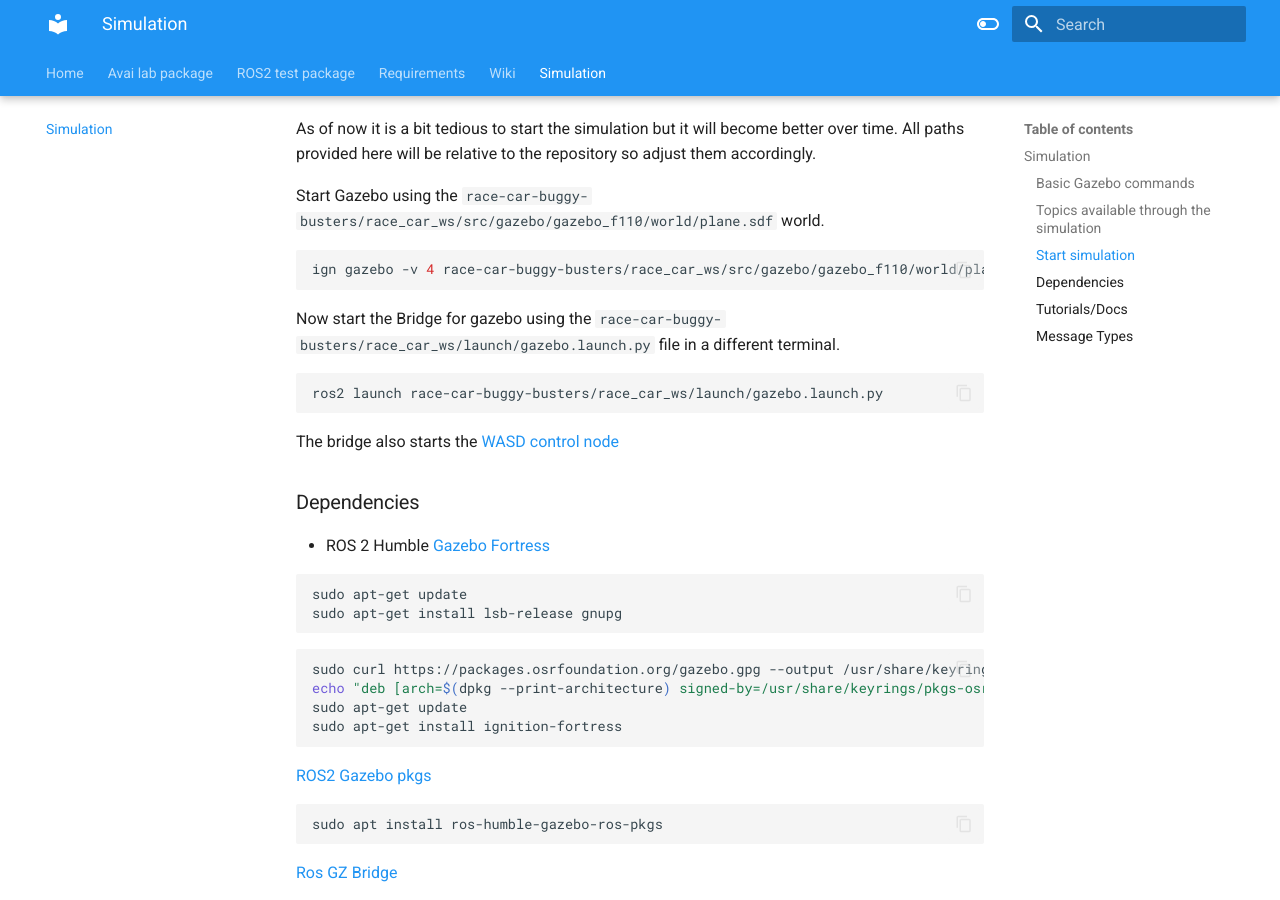
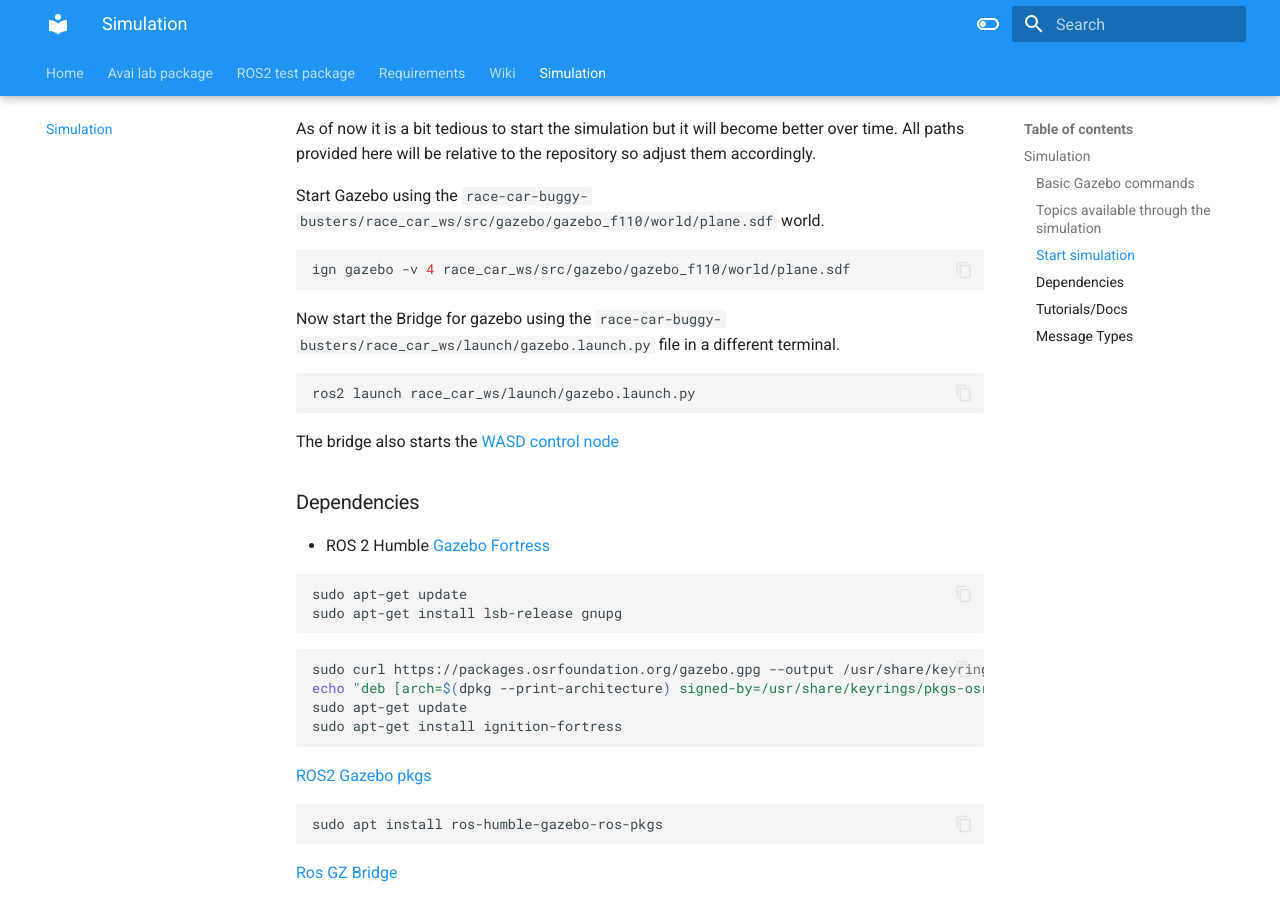
Before and after one commit to VicenteMoraes/race-car-buggy-busters, an MkDocs documentation site: the page built from docs/simulation.md, in a window 1280 px wide and 900 px high, scrolled down 853 px. Built offline with MkDocs 1.6.1 and Material for MkDocs 9.7.7, drawn with Linux system fonts in a browser that asks for light colours.

Commit message:
Remove repo prefix

````diff
--- a/docs/simulation.md
+++ b/docs/simulation.md
@@ -27,13 +27,13 @@ All paths provided here will be relative to the repository so adjust them accord
 Start Gazebo using the `race-car-buggy-busters/race_car_ws/src/gazebo/gazebo_f110/world/plane.sdf` world.
 
 ```sh
-ign gazebo -v 4 race-car-buggy-busters/race_car_ws/src/gazebo/gazebo_f110/world/plane.sdf
+ign gazebo -v 4 race_car_ws/src/gazebo/gazebo_f110/world/plane.sdf
 ```
 
 Now start the Bridge for gazebo using the `race-car-buggy-busters/race_car_ws/launch/gazebo.launch.py` file in a different terminal.
 
 ```sh
-ros2 launch race-car-buggy-busters/race_car_ws/launch/gazebo.launch.py
+ros2 launch race_car_ws/launch/gazebo.launch.py
 ```
 
 The bridge also starts the [WASD control node](./test_package.md#wasd_control_node)
````
